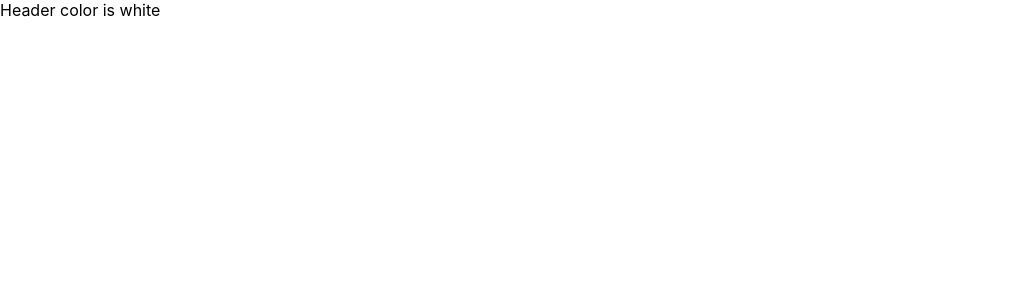
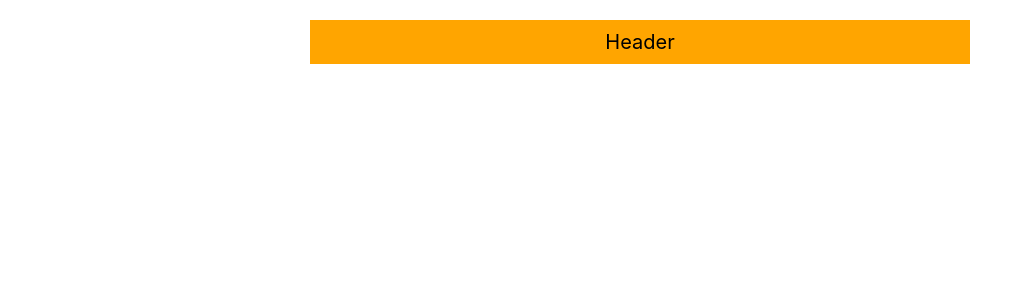
Before and after one commit to sxuvep/react-context, a React (Create React App) app: page / in a window 1280 px wide. Shown: the top 300 px of the page, without its empty margins (0-1032 px from the left). Built offline with nearby package versions, Linux system fonts and the light colour scheme.

Commit message:
added Basic Theme context

```diff
--- /dev/null
+++ b/src/Theme/BasicContext/app.tsx
@@ -0,0 +1,12 @@
+import React from 'react';
+import { ThemeProvider } from './themeProvider';
+import Header from './header';
+
+const App = () => {
+	return (
+		<ThemeProvider>
+			<Header />
+		</ThemeProvider>
+	);
+};
+export default App;
--- /dev/null
+++ b/src/Theme/BasicContext/header.tsx
@@ -0,0 +1,22 @@
+import React from 'react';
+import useTheme from './useTheme';
+
+const Header = () => {
+	const theme = useTheme();
+	return (
+		<div
+			style={{
+				backgroundColor: theme,
+				margin: '20px auto',
+				textAlign: 'center',
+				padding: '10px',
+				width: '50%',
+				fontSize: '20px',
+			}}
+		>
+			Header
+		</div>
+	);
+};
+
+export default Header;
--- /dev/null
+++ b/src/Theme/BasicContext/themeProvider.tsx
@@ -0,0 +1,21 @@
+import React, { ReactNode, FC } from 'react';
+
+const defaultTheme = 'white';
+const ThemeContext = React.createContext<string | undefined>(undefined);
+
+type Props = {
+	children: ReactNode;
+};
+const ThemeProvider: FC<Props> = ({ children }) => {
+	const [theme, setTheme] = React.useState(defaultTheme);
+
+	React.useEffect(() => {
+		//usually gets the theme from API or localStorage
+		//hardcoding for now
+		setTheme('orange');
+	}, []);
+
+	return <ThemeContext.Provider value={theme}>{children}</ThemeContext.Provider>;
+};
+
+export { ThemeContext, ThemeProvider };
--- /dev/null
+++ b/src/Theme/BasicContext/useTheme.tsx
@@ -0,0 +1,12 @@
+import React from 'react';
+import { ThemeContext } from './themeProvider';
+
+const useTheme = () => {
+	const context = React.useContext(ThemeContext);
+	if (context === undefined) {
+		throw new Error('useTheme must be used within ThemeProvider');
+	}
+	return context;
+};
+
+export default useTheme;
--- a/src/Theme/ThemeProvider.tsx
+++ /dev/null
@@ -1,18 +0,0 @@
-import React from 'react';
-
-const defaultTheme = 'white';
-const ThemeContext = React.createContext<string | undefined>(defaultTheme);
-
-const Header = () => {
-	const context = React.useContext(ThemeContext);
-	return <div> Header color is {context}</div>;
-};
-const App = () => {
-	return (
-		<ThemeContext.Provider value={defaultTheme}>
-			<Header />
-		</ThemeContext.Provider>
-	);
-};
-
-export default App;
--- a/src/index.tsx
+++ b/src/index.tsx
@@ -1,7 +1,8 @@
 import React from 'react';
 import ReactDOM from 'react-dom';
 import './index.css';
-import App from './Theme/ThemeProvider';
+import App from './Theme/BasicContext/app';
+//import App from './Theme/simpleContext';
 //import App from './Counter/counter_reducer';
 //import App from './Counter/counter';
 //import App from './Counter/counter_context';
```
Also changed, not shown: src/Theme/simpleContext.tsx (added, +29 -0 lines).
